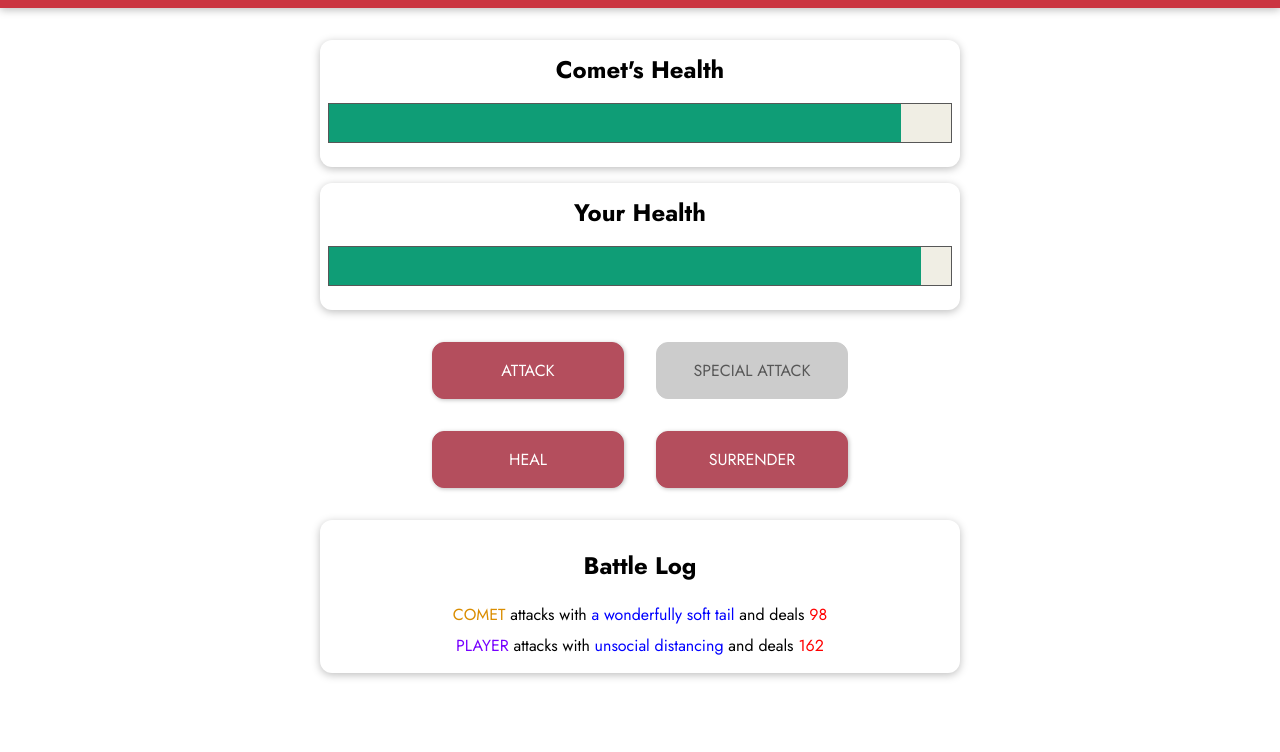
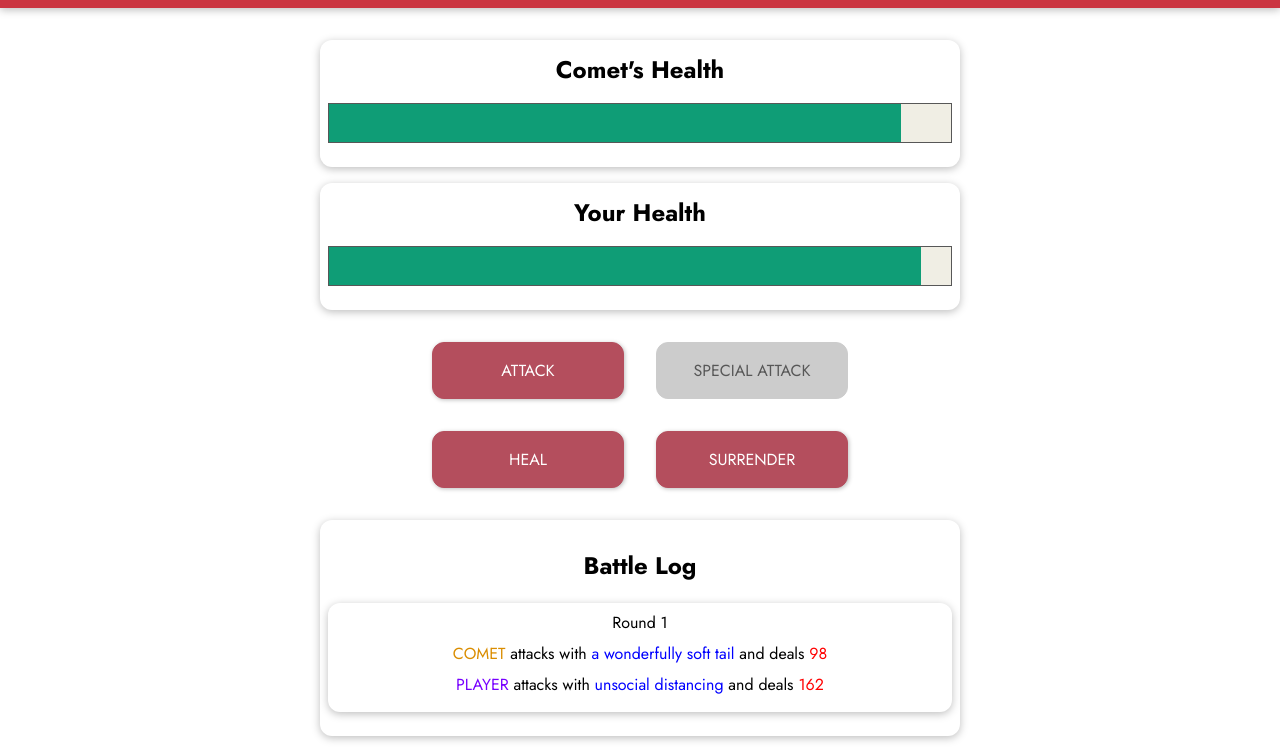
Before and after one commit to batshoes/xmas-czar, a plain HTML site: page index.html in a window 1280 px wide. Both pictures are taken after a click on the button "ATTACK". Shown: the part 97-849 px from the top of the page. Before the commit the page ends 800 px from the top, so only its background shows below. Drawn offline with nearby package versions, Linux system fonts and the light colour scheme.

Commit message:
Adds proper round formatting

```diff
--- a/app.js
+++ b/app.js
@@ -11,14 +11,13 @@ function getPercentage(current, max) {
 const app = Vue.createApp({
   data() {
     return {
-      // playerMaxHealth: 100,
-      // playerHealth: 100,
       monsterMaxHealth: 2000,
       monsterHealth: 2000,
       currentRound: 0,
       winner: null,
       logMessages: [],
       currentEnemy: 0,
+      timestamp: "",
       player: {
         health: 2000,
         maxHealth: 2000,
@@ -141,16 +140,12 @@ const app = Vue.createApp({
       this.currentRound = 0,
       this.winner = null,
       this.logMessages = []
-      console.log(this.monsterMaxHealth);
-      console.log(this.monsterHealth);
-      console.log(newMonster);
     },
     attackMonster(){
-      this.currentRound++;
       const attackIndex = getRandomValue(0, this.player.attacks.length)
       const attackValue = getRandomValue(this.player.minDamage, this.player.maxDamage)
       this.monsterHealth -= attackValue;
-      this.addLogMessage("player", "attack", this.player.attacks[attackIndex], attackValue);
+      this.addLogMessage("player", "attack", this.player.attacks[attackIndex], attackValue, this.currentRound);
       this.attackPlayer();
     },
     attackPlayer(){
@@ -158,37 +153,39 @@ const app = Vue.createApp({
       const attackIndex = getRandomValue(0, enemy.attacks.length)
       const attackValue = getRandomValue(enemy.minDamage, enemy.maxDamage)
       this.player.health -= attackValue;
-      this.addLogMessage(enemy.name, "attack", enemy.attacks[attackIndex], attackValue);
+      this.addLogMessage(enemy.name, "attack", enemy.attacks[attackIndex], attackValue, this.currentRound);
+      this.currentRound++;
     },
     specialAttackMonster(){
-      this.currentRound++;
       const specialAttackIndex = getRandomValue(0, this.player.specialAttacks.length)
       const attackValue = getRandomValue(200, 360)
       this.monsterHealth -= attackValue;
-      this.addLogMessage("player", "special-attack", this.player.specialAttacks[specialAttackIndex], attackValue);
+      this.addLogMessage("player", "special-attack", this.player.specialAttacks[specialAttackIndex], attackValue, this.currentRound);
       this.attackPlayer();
     },
     healPlayer(){
-      this.currentRound++;
       const healValue = getRandomValue(150, 300)
       if (this.player.health + healValue > this.player.maxHealth) {
         this.player.health = this.player.maxHealth;
       } else {
         this.player.health += healValue;
       }
-      this.addLogMessage("player", "heal", "healing word", healValue);
+      this.addLogMessage("player", "heal", "healing word", healValue, this.currentRound);
       this.attackPlayer();
     },
     surrender(){
       this.winner = "monster";
     },
-    addLogMessage(who, what, type, value){
-      this.logMessages.unshift({
+    addLogMessage(who, what, type, value, round){
+      roundDetails = this.logMessages[round] ? this.logMessages[round] : []
+      roundDetails.unshift({
         actionBy: who,
         actionType: what,
         actionName: type,
-        actionValue: value
+        actionValue: value,
+        actionRound: round + 1,
       });
+      this.logMessages[round] = roundDetails
     }
   }
 });
--- a/index.html
+++ b/index.html
@@ -1,17 +1,16 @@
 <!DOCTYPE html>
 <html lang="en">
+
   <head>
     <meta charset="UTF-8" />
     <meta name="viewport" content="width=device-width, initial-scale=1.0" />
     <title>Christmas Czlayer</title>
-    <link
-      href="https://fonts.googleapis.com/css2?family=Jost:wght@400;700&display=swap"
-      rel="stylesheet"
-    />
+    <link href="https://fonts.googleapis.com/css2?family=Jost:wght@400;700&display=swap" rel="stylesheet" />
     <link rel="stylesheet" href="styles.css" />
     <script src="https://unpkg.com/vue@next" defer></script>
     <script src="app.js" defer></script>
   </head>
+
   <body>
     <header>
       <h1>Christmas Czlayer</h1>
@@ -44,9 +43,14 @@
       </section>
       <section id="log" class="container">
         <h2>Battle Log</h2>
+        <div class="container" v-for='(round, name) in logMessages.slice().reverse()'>
           <ul>
-          <li v-for="logMessage in logMessages">
-            <span :class="{'log--player': logMessage.actionBy === 'player', 'log--monster': logMessage.actionBy !== 'player'}"> {{ logMessage.actionBy.toUpperCase() }}</span>
+            <span>Round {{ round[0].actionRound }}</span>
+            <br>
+            <li v-for='logMessage in round'>
+              <span :class="{'log--player': logMessage.actionBy === 'player', 'log--monster': logMessage.actionBy !== 'player'}">
+                {{ logMessage.actionBy.toUpperCase() }}
+              </span>
               <span v-if="logMessage.actionType === 'heal'"> heals themselves with {{logMessage.actionName}} for <span class="log--heal">{{ logMessage.actionValue }}</span></span>
               <span v-else-if="logMessage.actionType === 'special-attack'">
                 attacks with <span class="log--special-action">{{ logMessage.actionName}}</span> and deals <span class="log--damage">{{ logMessage.actionValue }}</span>
@@ -56,6 +60,7 @@
               </span>
             </li>
           </ul>
+        </div>
       </section>
     </div>
   </body>
--- a/styles.css
+++ b/styles.css
@@ -138,6 +138,7 @@ button:disabled {
   background: -o-linear-gradient(right, orange, yellow, green, cyan, blue, violet);
   background: -moz-linear-gradient(right, orange, yellow, green, cyan, blue, violet);
   background: linear-gradient(to right, orange , yellow, green, cyan, blue, violet);
+  background-clip: text;
   -webkit-background-clip: text;
   -webkit-text-fill-color: transparent;
 }
```
Also changed, not shown: 1 other file. Lines whose indentation alone changed are shown as unchanged.
